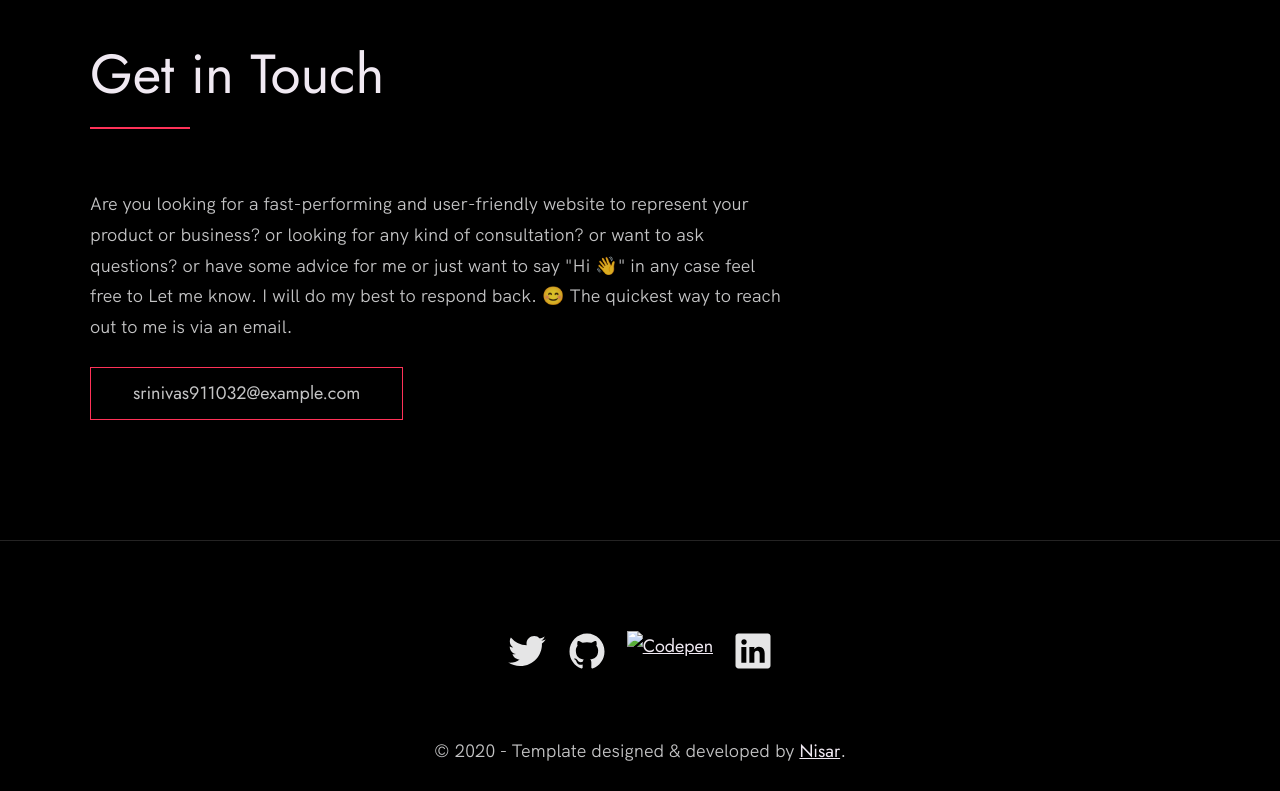
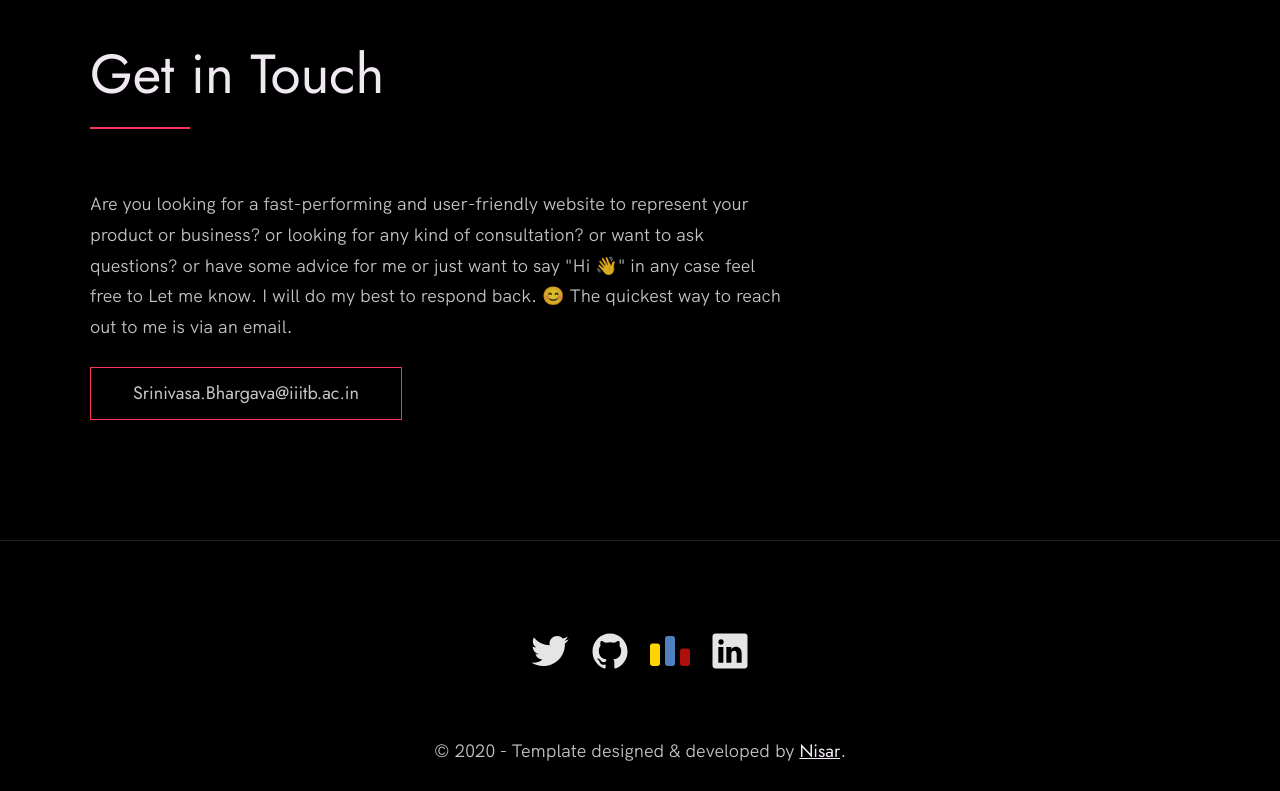
Before and after one commit to Srinivas-Manda/Assignment-1, a plain HTML site: page index.html in a window 1280 px wide. Shown: the part 4131-4922 px from the top of the page. Drawn offline with Linux system fonts and the light colour scheme.

Commit message:
contact and other info updated

```diff
--- a/index.html
+++ b/index.html
@@ -148,7 +148,7 @@
 
     <!-- ***** Clients ***** -->
 
-    <section class="client" id="clients">
+    <section class="Internships" id="clients">
       <div class="row">
         <h2>Clients</h2>
         <div class="client__logos">
@@ -205,7 +205,7 @@
           me is via an email.
         </p>
         <!-- Replace the email with yours -->
-        <a href="mailto:srinivas911032@example.com" class="btn">srinivas911032@example.com</a>
+        <a href="mailto:Srinivasa.Bhargava@iiitb.ac.in" class="btn">Srinivasa.Bhargava@iiitb.ac.in</a>
       </div>
     </div>
   </section>
@@ -228,7 +228,7 @@
         </li>
         <li class="footer__social-link-item">
           <a href="https://codeforces.com/profile/CHEEMSsss" title="Link to Codeforces Profile">
-            <img src="./images/codeforces.svg" class="footer__social-image" alt="Codepen">
+            <img src="./images/Codeforces.colored.svg" class="footer__social-image" alt="Codepen">
           </a>
         </li>
         <li class="footer__social-link-item">
```
Also changed, not shown: images/Codeforces.colored.svg (added), images/Codeforces.png (added), images/codeforces.svg (added), images/codepen.svg (deleted).
